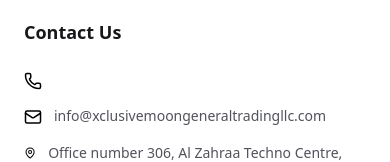
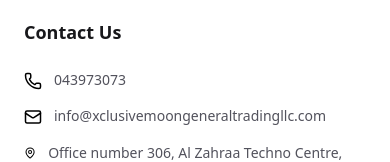
Before and after one commit to Ankitpareek-dev/gaming-website, a React (Vite) app: page /about in a window 390 px wide. Shown: the part 132-294 px from the top of the page. Built offline with nearby package versions, Linux system fonts and the light colour scheme.

Commit message:
mobile number

```diff
--- a/src/components/Footer.jsx
+++ b/src/components/Footer.jsx
@@ -34,7 +34,7 @@
                   size={18}
                   className={`mt-0.5 ${theme.colors.accentText}`}
                 />
-                <span className="text-sm"></span>
+                <span className="text-sm">043973073</span>
               </li>
               <li
                 className={`flex items-start gap-3 ${theme.colors.textSecondary}`}
```
